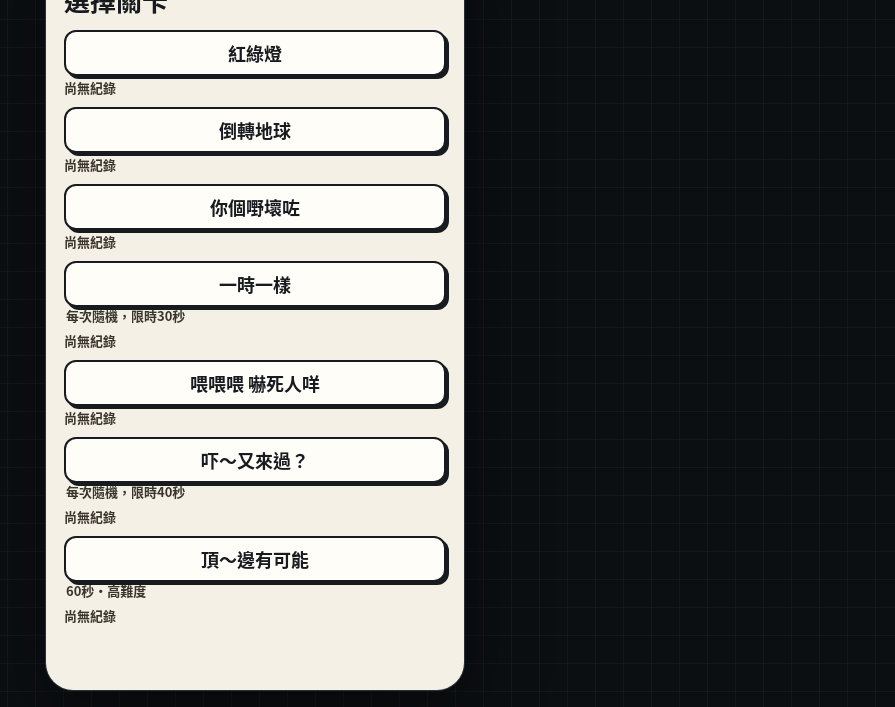
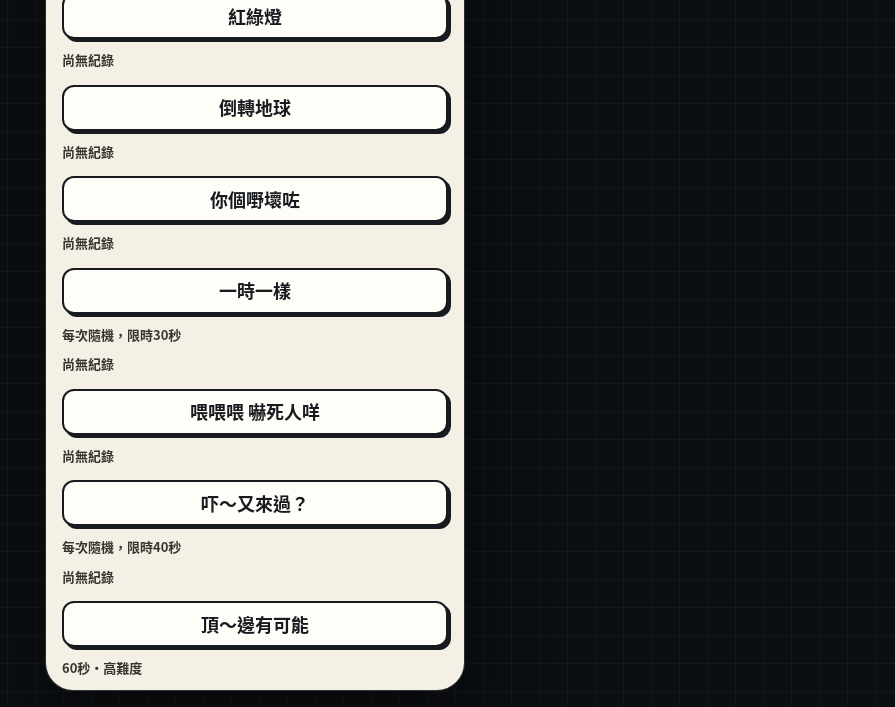
Before and after one commit to Nya-1124/Reverse-Traffic, a plain HTML site: page index.html in a window 1280 px wide. Shown: the part 93-800 px from the top of the page, without its empty margins (385-1280 px from the left). Drawn offline with Linux system fonts and the light colour scheme.

Commit message:
Give the best-time line space from the card edge.
The score under each level sat on the button's offset line. It now keeps a clear gap on the level list, the in-play score, and the result card.

Co-authored-by: Nya-1124 <Nya-1124@users.noreply.github.com>

```diff
--- a/index.html
+++ b/index.html
@@ -66,8 +66,8 @@
       position: relative;
       display: flex;
       flex-direction: column;
-      gap: 8px;
-      padding: calc(12px + env(safe-area-inset-top)) 14px calc(8px + env(safe-area-inset-bottom));
+      gap: 12px;
+      padding: calc(16px + env(safe-area-inset-top)) 16px calc(12px + env(safe-area-inset-bottom));
       background:
         radial-gradient(120% 40% at 50% 0%, rgba(255,255,255,0.04), transparent 55%),
         var(--bg);
@@ -112,7 +112,15 @@
       font-size: 14px;
       font-weight: 700;
     }
-    #bestLine { color: var(--muted); font-size: 13px; line-height: 1.35; min-height: 1.35em; overflow-wrap: anywhere; }
+    #bestLine {
+      margin: 0;
+      padding: 0;
+      color: var(--muted);
+      font-size: 13px;
+      line-height: 1.4;
+      min-height: 1.4em;
+      overflow-wrap: anywhere;
+    }
     #storageNote { color: var(--amber); font-size: 12px; line-height: 1.4; }
 
     #signal { display: flex; align-items: center; gap: 10px; min-height: 96px; }
@@ -558,19 +566,19 @@
       color: var(--sign-ink);
       border: 3px solid var(--sign-ink);
       border-radius: 18px;
-      padding: 18px 18px 16px;
+      padding: 16px;
       box-shadow: 6px 6px 0 var(--shadow);
     }
     .card-kicker { font-size: 14px; font-weight: 700; letter-spacing: 0.08em; }
     .card[data-kind="lose"] .card-kicker { color: #9d1f2c; }
     .card[data-kind="win"] .card-kicker { color: #0e6b3c; }
-    #cardTitle { font-size: 32px; font-weight: 700; line-height: 1.2; margin-top: 4px; }
-    #cardDetail, #cardMeta { margin-top: 8px; font-size: 16px; line-height: 1.45; }
+    #cardTitle { font-size: 32px; font-weight: 700; line-height: 1.2; margin-top: 8px; }
+    #cardDetail, #cardMeta { margin-top: 12px; font-size: 16px; line-height: 1.45; }
     #cardMeta { font-weight: 700; }
     #cardBtn, #menuBtn, #startBtn, #menu button {
       width: 100%;
       height: 52px;
-      margin-top: 10px;
+      margin-top: 16px;
       border: 0;
       border-radius: 12px;
       background: var(--sign-ink);
@@ -587,17 +595,17 @@
       flex-direction: column;
       justify-content: safe center;
       gap: 0;
-      padding: 16px 18px 18px;
+      padding: 16px;
       overflow-y: auto;
       background: #f4f0e6;
       color: #171b1f;
       color-scheme: light;
     }
-    #menu h2 { font-size: 26px; font-weight: 700; margin: 0 0 8px; color: #171b1f; }
+    #menu h2 { font-size: 26px; font-weight: 700; margin: 0 0 16px; color: #171b1f; }
     #menu button {
       min-height: 46px;
       height: auto;
-      margin-top: 4px;
+      margin: 0;
       padding: 8px 12px;
       line-height: 1.25;
       white-space: normal;
@@ -606,8 +614,20 @@
       border: 2px solid #171b1f;
       box-shadow: 3px 3px 0 #171b1f;
     }
-    #menu .lvl-best { margin: 2px 0 6px; color: #3a342c; font-size: 13px; font-weight: 700; }
-    #menu .lvl-sub { margin: 1px 2px 4px; color: #3a342c; font-size: 13px; font-weight: 700; line-height: 1.3; }
+    #menu .lvl-sub {
+      margin: 12px 0 0;
+      color: #3a342c;
+      font-size: 13px;
+      font-weight: 700;
+      line-height: 1.35;
+    }
+    #menu .lvl-best {
+      margin: 12px 0 16px;
+      color: #3a342c;
+      font-size: 13px;
+      font-weight: 700;
+      line-height: 1.35;
+    }
     #replayBtn {
       width: 100%;
       height: 48px;
@@ -662,7 +682,7 @@
       }
     }
     @media (max-height: 760px) {
-      #app { gap: 6px; padding-top: calc(8px + env(safe-area-inset-top)); padding-bottom: calc(6px + env(safe-area-inset-bottom)); }
+      #app { gap: 8px; padding-top: calc(12px + env(safe-area-inset-top)); padding-bottom: calc(8px + env(safe-area-inset-bottom)); }
       h1 { font-size: 18px; }
       #signal { min-height: 0; gap: 8px; }
       #ruleWrap { height: 78px; }
@@ -682,14 +702,14 @@
       #preNum { font-size: 52px; }
       #lockHold { font-size: 28px; }
       #preLock, #lockCard { padding: 6px 8px; }
-      .card { padding: 12px 14px 12px; }
+      .card { padding: 16px; }
       #cardTitle { font-size: 26px; }
-      #cardBtn, #menuBtn, #startBtn { height: 44px; margin-top: 8px; }
-      #menu { padding: 10px 14px 12px; }
-      #menu h2 { font-size: 22px; margin-bottom: 4px; }
-      #menu button { min-height: 40px; height: auto; margin-top: 2px; padding: 6px 10px; font-size: 16px; }
-      #menu .lvl-best { margin: 1px 0 4px; font-size: 12px; }
-      #menu .lvl-sub { margin: 0 2px 2px; font-size: 12px; }
+      #cardBtn, #menuBtn, #startBtn { height: 44px; margin-top: 12px; }
+      #menu { padding: 12px 16px 16px; }
+      #menu h2 { font-size: 22px; margin-bottom: 12px; }
+      #menu button { min-height: 40px; height: auto; margin: 0; padding: 8px 12px; font-size: 16px; }
+      #menu .lvl-sub { margin: 12px 0 0; font-size: 12px; }
+      #menu .lvl-best { margin: 12px 0 12px; font-size: 13px; }
     }
     @container (max-height: 260px) {
       #preNum { font-size: 44px; }
```
